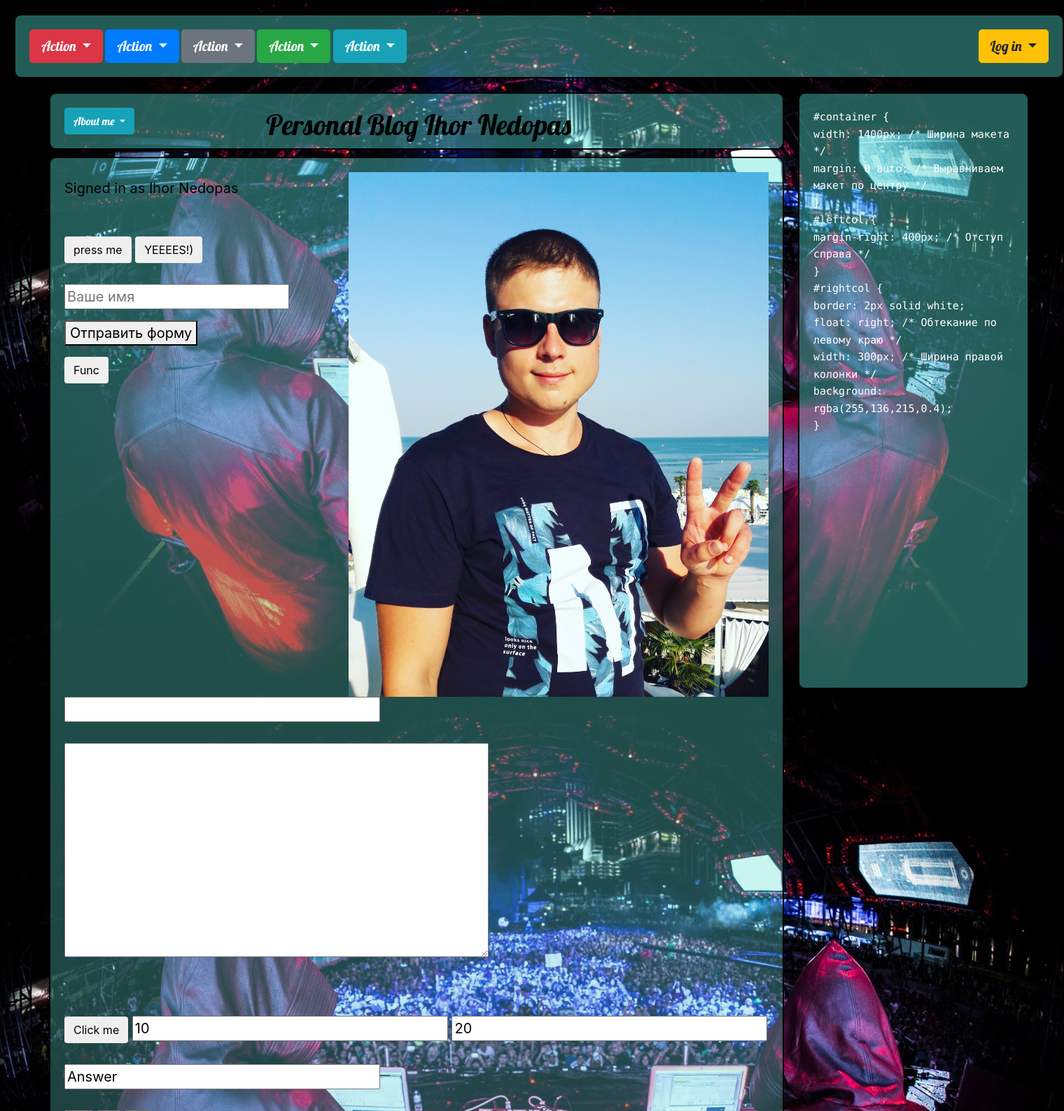
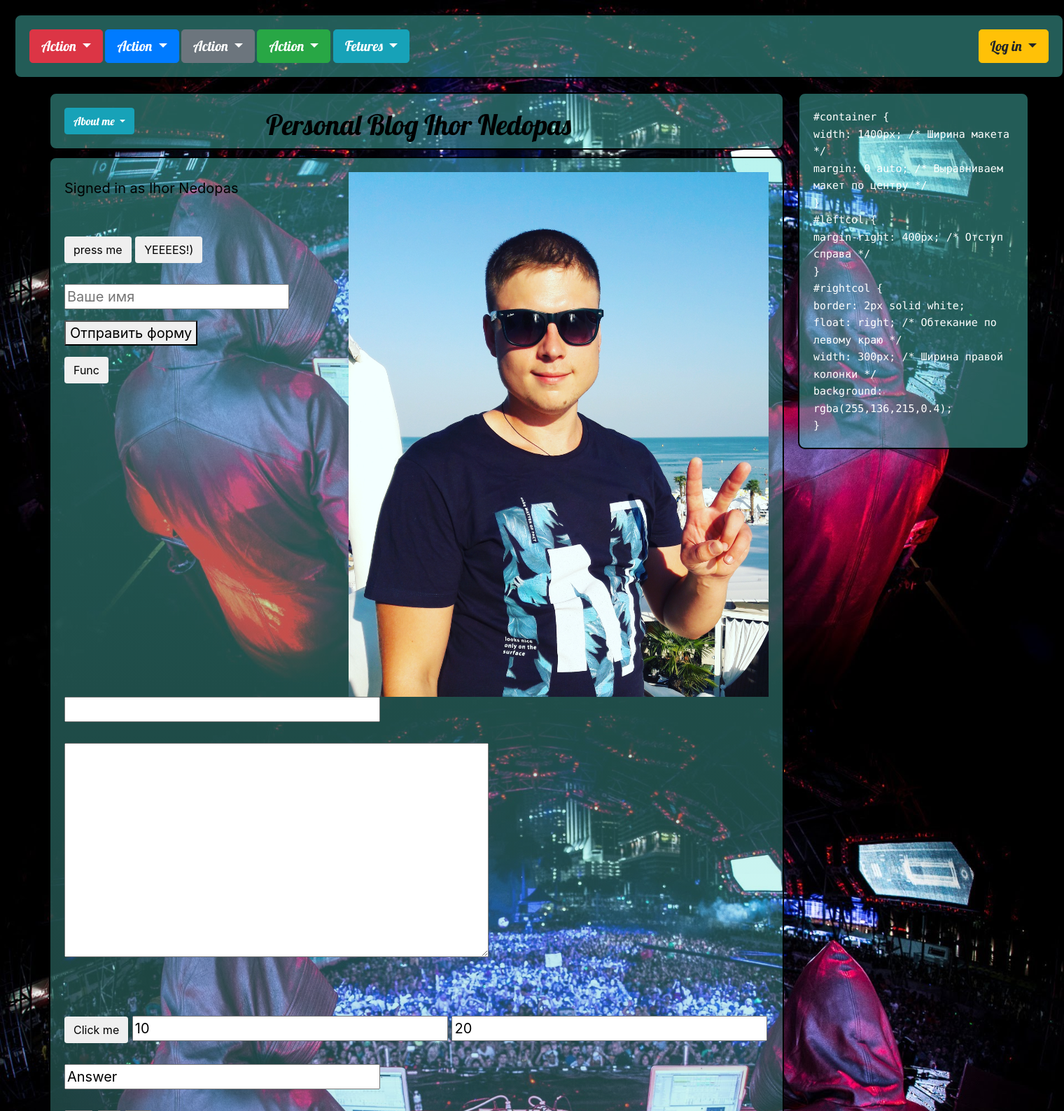
Before and after one commit to inedopas/ihornedopas, a PHP site: page / in a window 1520 px wide. Shown: the top 1588 px of the page at 70% size. Run offline with PHP 8.4, Linux system fonts and the light colour scheme; some libraries are stand-ins or nearby versions.

Commit message:
Change some CSS

```diff
--- a/index.html
+++ b/index.html
@@ -6,7 +6,7 @@
     <!--<meta name="viewport" content="width=device-width, initial-scale=1" -->
     <meta name="viewport" content="width=device-width, initial-scale=1, shrink-to-fit=no">
 
-    <title>The best title</title>
+    <title>Ihor Nedopas personal page</title>
 
     <!-- Bootstrap -->
     <link href="css/bootstrap.min.css" rel="stylesheet">
@@ -22,10 +22,10 @@
       <script src="https://oss.maxcdn.com/html5shiv/3.7.2/html5shiv.min.js"></script>
       <script src="https://oss.maxcdn.com/respond/1.4.2/respond.min.js"></script>
     <![endif]-->
+  <script src="js/jquery-3.3.1.min.js"></script>
+
   </head>
   <body>
-
-
 
     <div id="container" class="container-fluid">
 
@@ -72,7 +72,7 @@
           </div>
         </div>
 
-        <div class="btn-group">
+        <div class="btn-group ">
           <button type="button" class="btn btn-success btn-lg dropdown-toggle" data-toggle="dropdown" aria-haspopup="true" aria-expanded="false">
             Action
           </button>
@@ -85,11 +85,11 @@
           </div>
         </div>
 
-        <div class="btn-group">
-          <button type="button" class="btn btn-info btn-lg dropdown-toggle" data-toggle="dropdown" aria-haspopup="true" aria-expanded="false">
-            Action
+        <div class="btn-group dropdown">
+          <button type="button" class="btn btn-info btn-lg dropdown-toggle"  aria-haspopup="true" aria-expanded="false">
+            Fetures
           </button>
-          <div class="dropdown-menu">
+          <div class="dropdown-menu dropdown-content">
             <a class="dropdown-item" href="#">Action</a>
             <a class="dropdown-item" href="#">Another action</a>
             <a class="dropdown-item" href="#">Something else here</a>
@@ -98,12 +98,12 @@
           </div>
         </div>
 
-        <div id="on" class="btn-group">
+        <div id="on" class="btn-group ">
           <button type="button" class="btn btn-warning btn-lg dropdown-toggle" data-toggle="dropdown" aria-haspopup="true" aria-expanded="false">
             Log in
           </button>
           <div class="dropdown-menu">
-            <a class="dropdown-item" href="#">Action</a>
+            <a class="dropdown-item" href="image/bg.jpg">Action</a>
             <a class="dropdown-item" href="#">Another action</a>
             <a class="dropdown-item" href="#">Something else here</a>
             <div class="dropdown-divider"></div>
@@ -111,13 +111,15 @@
           </div>
         </div>
 
+
       </div>
 
 
 
 <div id="main">
 
-    <div id="rightcol">
+
+    <aside>
       <code>
         <h8>#container {<br>
             width: 1400px; /* Ширина макета */ <br>
@@ -132,11 +134,10 @@
             width: 300px; /* Ширина правой колонки */<br>
             background: rgba(255,136,215,0.4);<br>
           }
-          <br><br><br><br><br><br><br><br><br><br><br><br><br><br>
-           <br>
+
         </h8 >
       </code>
-           </div>
+    </aside>
 
 
       <div id="owner">
@@ -162,19 +163,13 @@
 
 
        <div id="content">
+
+
         <img id="IAM" src="image/IAM.jpg" alt="I am Ihor Nedopas"></img>
          <p class="navbar-text">Signed in as Ihor Nedopas</p>
           <br><br>
-
-
-
           <button type="submit" class="btn navbar-btn" id='btn'>press me</button>
         <!--<button type="submit" onclick="SButton2(this.form)">Experiment</button>*/-->
-
-
-
-
-
         <button type="button" class="btn btn-default navbar-btn" onclick="alert('Future best designed developing blog!')">YEEEES!)</button>
         <br>
         <br>
@@ -196,7 +191,6 @@
           <br>
           <br>
           <input type="button" class="btn btn-default navbar-btn" value="Click me" onClick= "alert('Hello')">
-
           <input type=text value="10" name = "TextBox" size = 30>
           <input type=text value="20" name="TextBox1" size = 30>
           <br><br>
@@ -205,7 +199,6 @@
           <INPUT class="mult" TYPE = BUTTON Value = "*" onClick = Start1(this.form)>
           <INPUT class="mult" TYPE = BUTTON Value = "/" onClick = Start2(this.form)>
           <INPUT class="mult" TYPE = BUTTON Value = "-" onClick = Start3(this.form)>
-
       </form>
 
 
@@ -215,9 +208,6 @@ dsdfeuuuuuuuuuuuuuu
 sds
 datalist
 sd<br><br><br><br><br><br><br><br><br>
-data
-s
-fdg
 
 <div class="embed-responsive embed-responsive-4by3">
   <iframe class="embed-responsive-item" src="https://www.youtube.com/embed/EccF9ISUgEQ" allowfullscreen></iframe>
@@ -293,7 +283,7 @@ fdg
     <!-- Latest compiled JavaScript
     <script src="https://maxcdn.bootstrapcdn.com/bootstrap/4.0.0/js/bootstrap.min.js"></script> -->
 
-    <script src="js/jquery-3.3.1.min.js"></script>
+
     <script src="js/bootstrap.min.js"></script>
     <script src="sq.js"> </script>
     <script src="cl.js"> </script>
--- a/style.css
+++ b/style.css
@@ -53,6 +53,8 @@
   margin: 0 auto; /* Блок по центру */
   width: 1400px;
   margin-top: 20px;
+  /*border: 1px solid white;*/
+  overflow: auto; /* Якщо вміст блоку виходить за межі, батьківському блоку потрібно overflow: hidden*/
   }
 
 #owner{
@@ -76,13 +78,15 @@
       }
 
 
-#rightcol {
+aside{
     border-radius: 10px;
     border: 2px solid black;
     padding: 20px;
     float: right; /* Обтекание по левому краю */
+  /*position: fixed;*/
     width: 330px; /* Ширина правой колонки */
     background: rgba(87, 230, 218, 0.4);
+
    }
 
 #content {
@@ -124,3 +128,15 @@ body{
 .mult{
   font-size: 50px;
 }
+
+.dropdown {
+    position: relative;
+    display: inline-block;
+}
+.dropdown:hover>.dropdown-menu {
+  display: block;
+
+}
+.dropdown:hover>.dropdown-content{
+   margin-top: 0px;
+}
```
Also changed, not shown: 1 other file. Lines whose indentation alone changed are shown as unchanged.
